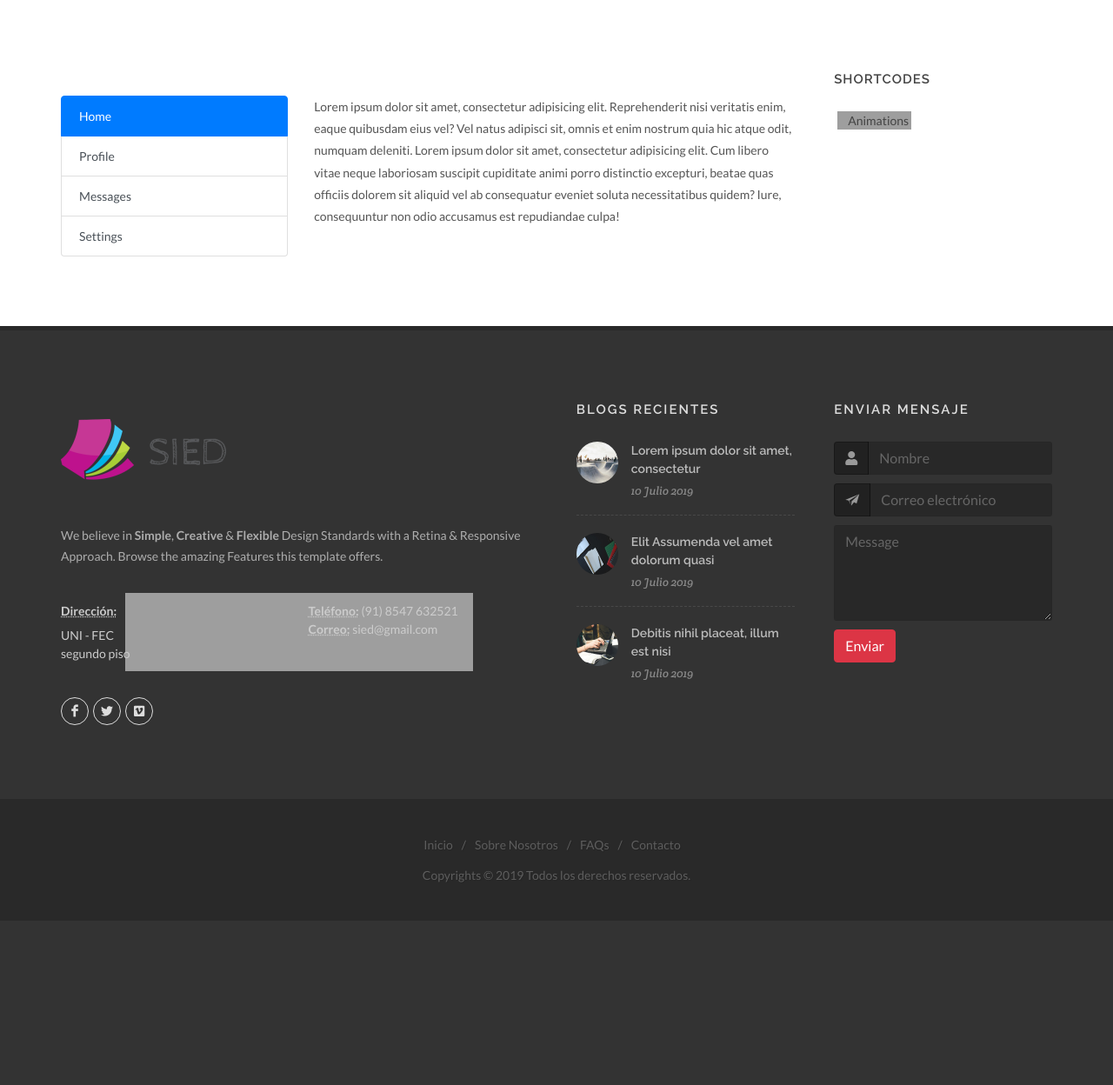
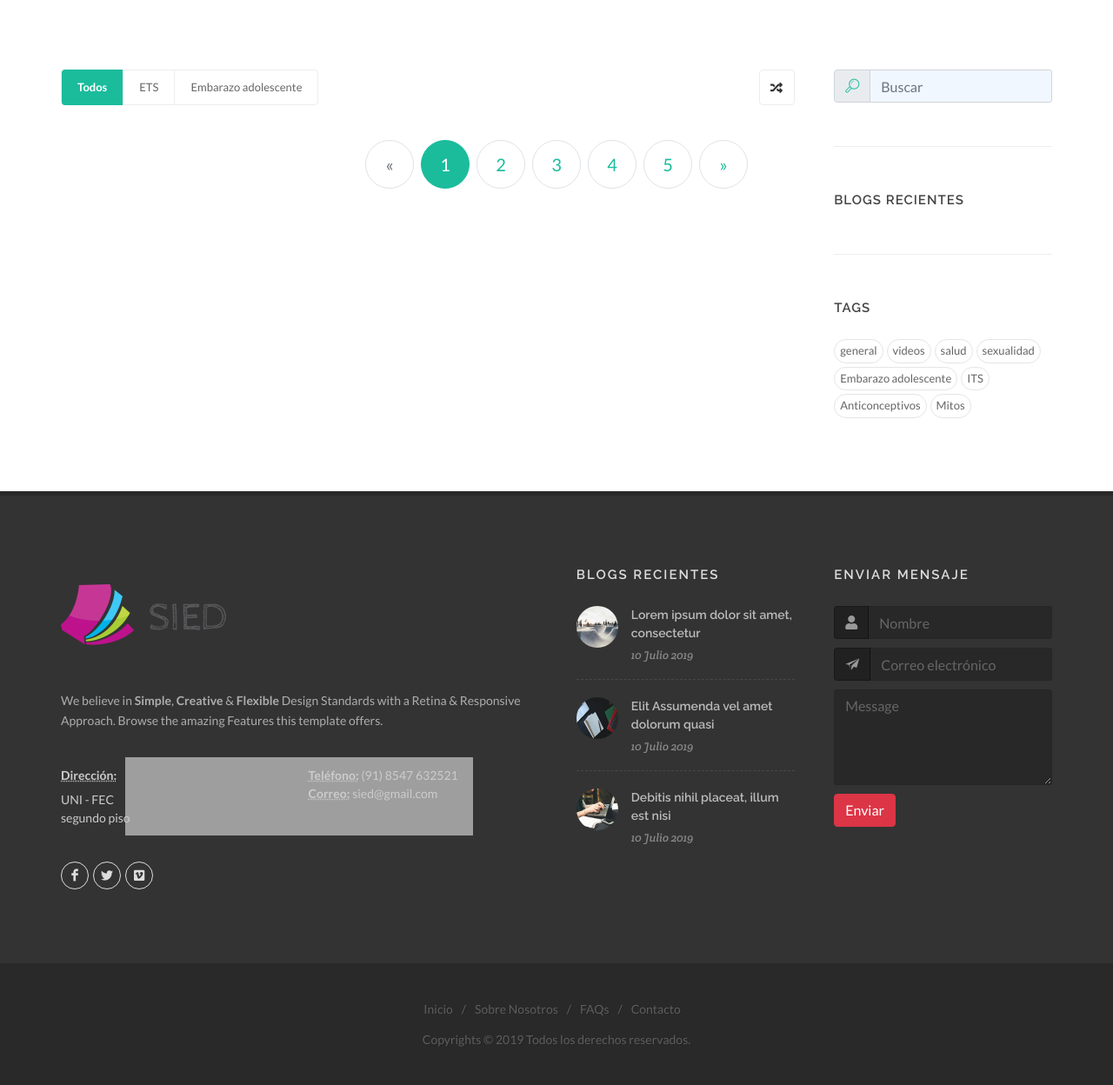
Before and after one commit to YarlingB/tabues, a Django app: template tabues/templates/recursos.html in a window 1280 px wide. Shown: the part 380-1628 px from the top of the page at 87% size. Before the commit the page ends 1395 px from the top, so only its background shows below. Run offline with Django 3.2, Linux system fonts and the light colour scheme; the template is opened without the code that fills it, so the values that code supplies are empty; parts of the project's set-up code (start-up, migrations or seed data) failed here and were passed over; some libraries are stand-ins or nearby versions; grey boxes are pictures that could not be loaded.

Commit message:
recursos

```diff
--- a/tabues/recursos_educativos/models.py
+++ b/tabues/recursos_educativos/models.py
@@ -40,6 +40,7 @@ class Educational_Resource(models.Model):
 	photo = ImageField('Foto',upload_to='recursos-educativos/',blank=True)
 	thematic = models.ForeignKey(Thematic, on_delete = models.DO_NOTHING,verbose_name='Temática')
 	content = RichTextUploadingField(verbose_name='Contenido')
+	created_on = models.DateField('Fecha de creación', auto_now_add=True)
 	slug = models.SlugField(max_length=200, editable=False)
 	author = models.ForeignKey(User, on_delete=models.DO_NOTHING,verbose_name='Autor')
 
--- a/tabues/static_media/css/customstyle.css
+++ b/tabues/static_media/css/customstyle.css
@@ -2,7 +2,7 @@
 	background-color: white;
 	padding: 15px;
 	border-radius: 10px;
-	box-shadow: 0 4px 8px 0 rgba(0, 0, 0, 0.2);
+	box-shadow: 0 4px 8px 0 rgba(149, 115, 255, 0.2) !important;
 }
 
 .sg_detail{
--- a/tabues/templates/recursos.html
+++ b/tabues/templates/recursos.html
@@ -1,7 +1,6 @@
 {% extends "base.html" %}
-
+{% load thumbnail %}
 {% block content %}
-
 	<section id="page-title" class="page-title-parallax page-title-dark" style="background-image: url('/static/img/7.jpg'); background-size: cover; padding: 120px 0;" data-bottom-top="background-position:0px 0px;" data-top-bottom="background-position:0px -300px;">
 
 			<div class="container clearfix">
@@ -21,59 +20,167 @@
 				<div class="container clearfix">
 
 					<!-- Post Content -->
-			<div class="postcontent nobottommargin clearfix">
-				<h4 class="text-center">{{object}}</h4>
+					<div class="postcontent nobottommargin">
 
-				<div class="row">
-					<div class="col-4">
-						<div class="list-group" id="list-tab" role="tablist">
-							<a class="list-group-item list-group-item-action active" id="list-home-list" data-toggle="list" href="#list-home" role="tab" aria-controls="home">Home</a>
-							<a class="list-group-item list-group-item-action" id="list-profile-list" data-toggle="list" href="#list-profile" role="tab" aria-controls="profile">Profile</a>
-							<a class="list-group-item list-group-item-action" id="list-messages-list" data-toggle="list" href="#list-messages" role="tab" aria-controls="messages">Messages</a>
-							<a class="list-group-item list-group-item-action" id="list-settings-list" data-toggle="list" href="#list-settings" role="tab" aria-controls="settings">Settings</a>
+						<!-- Portfolio Filter -->
+						<ul id="portfolio-filter" class="portfolio-filter clearfix" data-container="#portfolio">
+
+							<li class="activeFilter"><a href="#" data-filter="*">Todos</a></li>
+							<li><a href="#" data-filter=".pf-icons">ETS</a></li>
+							<li><a href="#" data-filter=".pf-illustrations">Embarazo adolescente</a></li>
+
+						</ul><!-- #portfolio-filter end -->
+
+						<div id="portfolio-shuffle" class="portfolio-shuffle" data-container="#portfolio">
+							<i class="icon-random"></i>
+						</div>
+
+						<div class="clear"></div>
+
+						<!-- Portfolio Items -->
+						<div id="portfolio" class="portfolio portfolio-1 grid-container clearfix">
+
+							{% for res in res_list %}
+
+							<article class="customcards portfolio-item pf-media pf-icons clearfix">
+								<div class="portfolio-image">
+									<a href="{% url 'resource_detail' res.slug%}">
+										{% thumbnail res.photo "458x304" crop="center" as im %}
+										<img src="{{im.url}}" srcset="{{ im.url }} {{ im.x }}w">
+										{% endthumbnail%}
+
+									</a>
+									<div class="portfolio-overlay">
+										<a href="{{res.photo.url}}" class="left-icon" data-lightbox="image">
+											<i class="icon-line-plus"></i>
+										</a>
+										<a href="{% url 'resource_detail' res.slug%}" class="right-icon">
+											<i class="icon-line-ellipsis"></i>
+										</a>
 									</div>
 								</div>
-					<div class="col-8">
-						<div class="tab-content" id="nav-tabContent">
-							<div class="tab-pane fade show active" id="list-home" role="tabpanel" aria-labelledby="list-home-list">
-								<p>Lorem ipsum dolor sit amet, consectetur adipisicing elit. Reprehenderit nisi veritatis enim, eaque quibusdam eius vel? Vel natus adipisci sit, omnis et enim nostrum quia hic atque odit, numquam deleniti. Lorem ipsum dolor sit amet, consectetur adipisicing elit. Cum libero vitae neque laboriosam suscipit cupiditate animi porro distinctio excepturi, beatae quas officiis dolorem sit aliquid vel ab consequatur eveniet soluta necessitatibus quidem? Iure, consequuntur non odio accusamus est repudiandae culpa!</p>
+								<div class="portfolio-desc">
+									<h3><a href="{% url 'resource_detail' res.slug %}" style="max-height:26px;overflow:hidden">{{res|striptags|truncatechars:28}}</a></h3>
+									<span>
+										<a href="#">{{res.thematic}}</a></span>
+									<p>{{res.content|safe|striptags|truncatechars:110}}</p>
+									<ul class="iconlist">
+
+										<li>
+											<i class="icon-ok"></i>
+											<strong>Por:</strong> {{res.thematic}}
+										</li>
+										<li>
+											<i class="icon-ok"></i>
+											<strong>Por:</strong> {{res.author}}
+										</li>
+
+										<li>
+											<i class="icon-ok"></i>
+											<strong>Fecha:</strong> {{res.created_on|date:"SHORT_DATE_FORMAT"}}
+										</li>
+									</ul>
+									<a href="{% url 'resource_detail' res.slug %}" class="button button-3d noleftmargin">Ver más</a>
+
 								</div>
-							<div class="tab-pane fade" id="list-profile" role="tabpanel" aria-labelledby="list-profile-list">
-								<p>Nobis laudantium est repellendus ad cumque ex quasi alias, quas veritatis nam optio deleniti itaque, expedita, quo quidem temporibus? Voluptate ratione numquam ex quae, culpa eos eum dolor a dolore vitae praesentium animi? Lorem ipsum dolor sit amet, consectetur adipisicing elit. Voluptatum earum beatae quibusdam aspernatur impedit fuga excepturi sapiente pariatur blanditiis provident repudiandae inventore veritatis tenetur eum nisi magni explicabo dolorem atque recusandae praesentium non, mollitia dignissimos fugit! Reiciendis consectetur eligendi corporis!</p>
+							</article>
+
+							{% endfor %}
+
+						</div><!-- #portfolio end -->
+
+
+						<ul class="boxed-slider pagination pagination-circle pagination-lg justify-content-center top_padding_30">
+							<li class="page-item disabled"><a class="page-link" href="#" aria-label="Previous"> <span aria-hidden="true">«</span></a></li>
+							<li class="page-item active"><a class="page-link" href="#">1</a></li>
+							<li class="page-item"><a class="page-link" href="#">2</a></li>
+							<li class="page-item"><a class="page-link" href="#">3</a></li>
+							<li class="page-item"><a class="page-link" href="#">4</a></li>
+							<li class="page-item"><a class="page-link" href="#">5</a></li>
+							<li class="page-item"><a class="page-link" href="#" aria-label="Next"><span aria-hidden="true">»</span></a></li>
+						</ul>
+
+					</div><!-- .postcontent end -->
+
+					<!-- Sidebar -->
+					<div class="sidebar nobottommargin col_last">
+						<div class="sidebar-widgets-wrap">
+
+							<div class="widget clearfix">
+								<div class="input-group mx-auto" style="">
+									<div class="input-group-prepend">
+										<span class="input-group-text">
+											<i class="icon-search2" style="color:#1ABC9C"></i>
+										</span>
 									</div>
-							<div class="tab-pane fade" id="list-messages" role="tabpanel" aria-labelledby="list-messages-list">
-								<p>Quam aspernatur incidunt iure soluta consequatur veniam exercitationem deleniti ullam, molestiae similique odio facilis iusto numquam. Quasi voluptatem laborum deleniti neque, necessitatibus repellat, ipsam repudiandae dignissimos. Deleniti soluta facere fugiat repudiandae delectus, perspiciatis quibusdam animi odit, eius iste vitae modi nesciunt maiores quasi repellendus eaque ratione tempora eos minus eum excepturi qui praesentium, ipsam. Maiores nulla eum dolorum saepe ullam officia consequatur blanditiis harum aperiam sequi. Dolorem odio aliquid amet error eveniet excepturi quis, suscipit, cumque itaque ab dicta magnam dolorum voluptatum cupiditate placeat atque delectus eius facilis mollitia possimus!</p>
-							</div>
-							<div class="tab-pane fade" id="list-settings" role="tabpanel" aria-labelledby="list-settings-list">
-								<p>Placeat doloribus earum voluptate delectus porro reprehenderit unde vero neque obcaecati, aperiam, dicta, tenetur labore consequuntur enim error quidem facere eum eveniet repellendus et fugit debitis! Laudantium, dolore quasi quae rem repellendus sit hic. Nobis vel ab ratione quisquam nesciunt blanditiis et itaque iste eos atque placeat expedita quis aliquam rerum dolore fuga, dicta. Veritatis inventore adipisci cupiditate ducimus laborum eaque atque deleniti repellendus pariatur veniam repellat id laudantium, asperiores provident tempora eveniet, nihil esse facere iusto aliquam maiores, iste. Quaerat, sapiente repudiandae aspernatur animi maiores, nesciunt veritatis quam, suscipit asperiores vitae itaque! Autem, architecto, repellendus. Laudantium labore, doloremque necessitatibus quod sint iure ab officiis delectus molestias sunt illum velit harum ullam! Blanditiis corporis reiciendis pariatur, amet magni animi. Laboriosam animi ducimus a.</p>
-							</div>
-						</div>
-					</div>
+									<input type="text" id="icons-filter" class="form-control" value="" placeholder="Buscar" style="background-color: #f1f7ff;">
 								</div>
 
 							</div>
 
-			<!-- sidebar -->
 
-			<div class="sidebar nobottommargin col_last clearfix">
-				<div class="sidebar-widgets-wrap">
 
-					<div class="widget widget_links clearfix">
+							<div class="widget clearfix">
 
-						<h4>Shortcodes</h4>
-						<ul>
-							<li>
-								<a href="animations.html">
-									<div>Animations</div>
+								<h4>Blogs Recientes</h4>
+								<div id="post-list-footer">
+
+									{% for blog in latest_blogs %}
+
+									<div class="spost clearfix">
+										<div class="entry-image">
+											<a href="#" class="nobg">
+												{% thumbnail blog.photo "48x48" crop="center" as im %}
+												<img src="{{im.url}}" srcset="{{ im.url }} {{ im.x }}w" alt="">
+
+												{%empty%}
+												<img src="http://via.placeholder.com/48x48" alt="">
+
+												{% endthumbnail%}
+
+												<img src="images/magazine/small/1.jpg" alt="">
 											</a>
-							</li>
+
+										</div>
+										<div class="entry-c">
+											<div class="entry-title">
+												<h4><a href="#">Lorem ipsum dolor sit amet, consectetur</a></h4>
+											</div>
+											<ul class="entry-meta">
+												<li>10th July 2014</li>
 											</ul>
 										</div>
 									</div>
+
+									{% endfor %}
+								</div>
+
+							</div>
+
+							<div class="widget clearfix">
+								<h4 class="highlight-me">Tags</h4>
+								<div class="tagcloud">
+									<a href="#">general</a>
+									<a href="#">videos</a>
+									<a href="#">salud</a>
+									<a href="#">sexualidad</a>
+									<a href="#">Embarazo adolescente</a>
+									<a href="#">ITS</a>
+									<a href="#">Anticonceptivos</a>
+									<a href="#">Mitos</a>
 								</div>
 							</div>
+
+
+
 						</div>
+					</div><!-- .sidebar end -->
+
+
+
+				</div>
+
+			</div>
+
 		</section>
-
-	{{object}}
 {% endblock content %}
```
Also changed, not shown: tabues/Blog/views.py (+9 -1 lines), tabues/recursos_educativos/views.py (+6 -4 lines), tabues/templates/blog.html (+12 -32 lines), tabues/templates/blog_detalle.html (+66 -75 lines), tabues/templates/recursos_detalle.html (added, +79 -0 lines), tabues/recursos_educativos/migrations/0006_educational_resource_created_on.py (added), 1 other file. Lines whose indentation alone changed are shown as unchanged.
